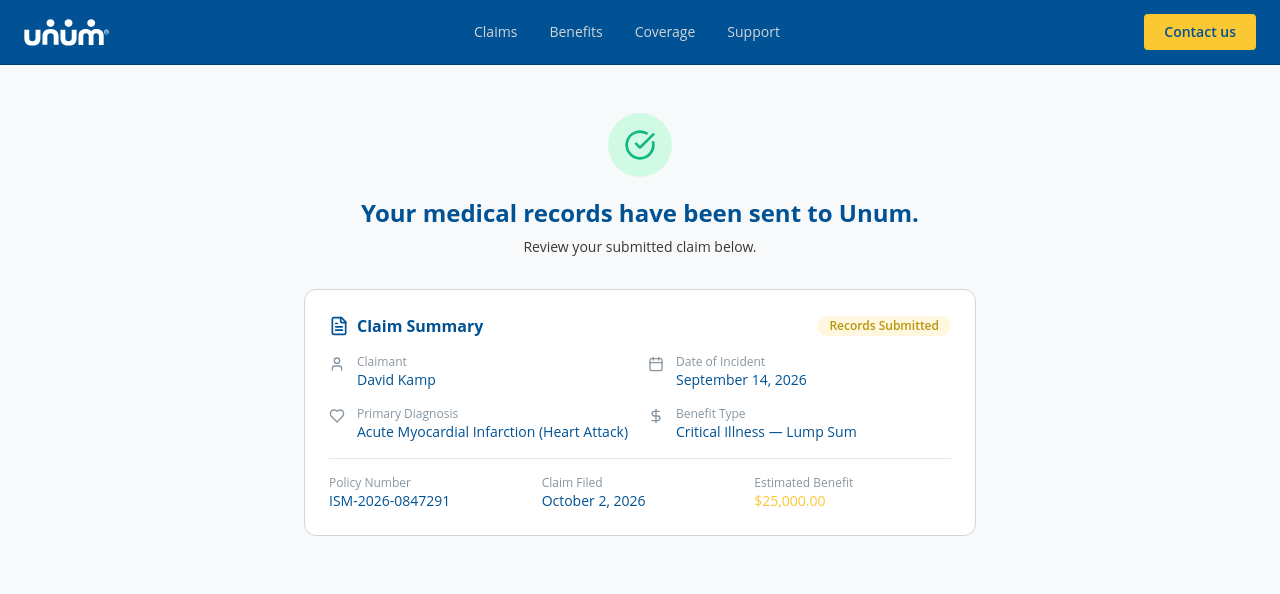
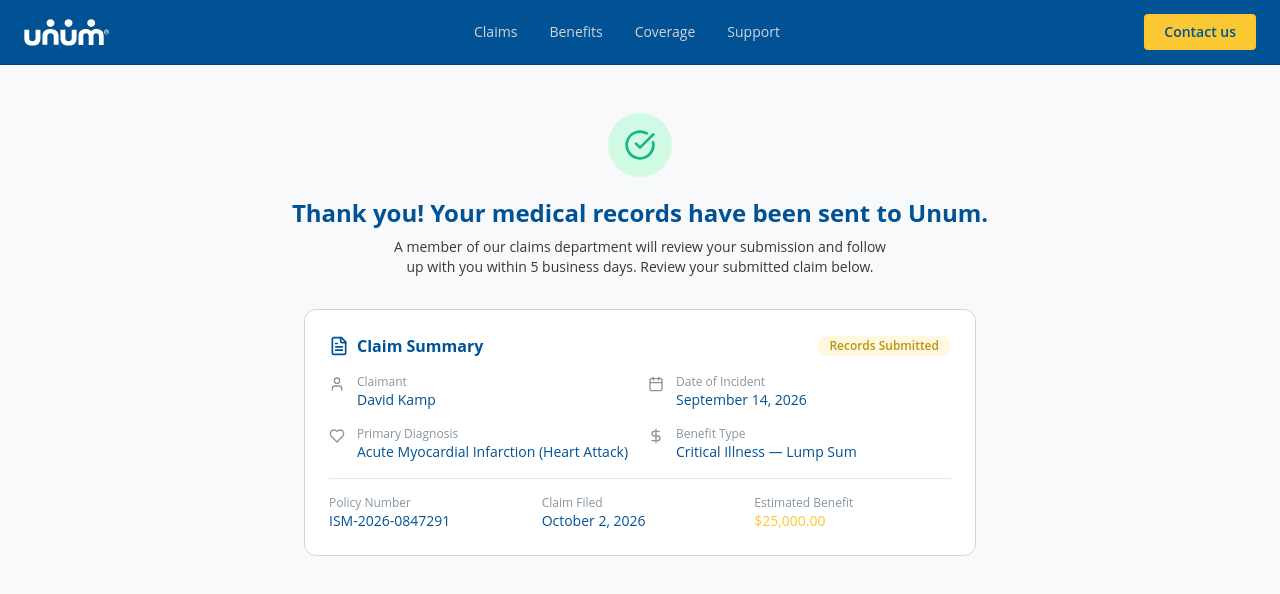
Before and after one commit to isc-jhayaly/supplemental-benefit-demos, a React (Vite) app: page /routing-back in a window 1280 px wide. Shown: the top 594 px of the page. Built offline with nearby package versions, Linux system fonts and the light colour scheme; the HTML template or start-up script is replaced by a standard one.

Commit message:
Update claims button text and add thank-you messaging

```diff
--- a/src/pages/RecordRetrieval.tsx
+++ b/src/pages/RecordRetrieval.tsx
@@ -274,7 +274,7 @@
                   navigate("/routing-back");
                 }}
               >
-                Continue to Application
+                Review Claim Submission
               </Button>
             </div>
           </>
--- a/src/pages/RoutingBack.tsx
+++ b/src/pages/RoutingBack.tsx
@@ -17,10 +17,10 @@
           <CheckCircle className="h-8 w-8 text-emerald-500" />
         </div>
         <h1 className="text-2xl font-bold text-[#015294] mb-2 text-center">
-          Your medical records have been sent to Unum.
+          Thank you! Your medical records have been sent to Unum.
         </h1>
         <p className="text-[#393939] text-sm mb-8 text-center max-w-lg">
-          Review your submitted claim below.
+          A member of our claims department will review your submission and follow up with you within 5 business days. Review your submitted claim below.
         </p>
 
         <div className="w-full max-w-2xl">
```
